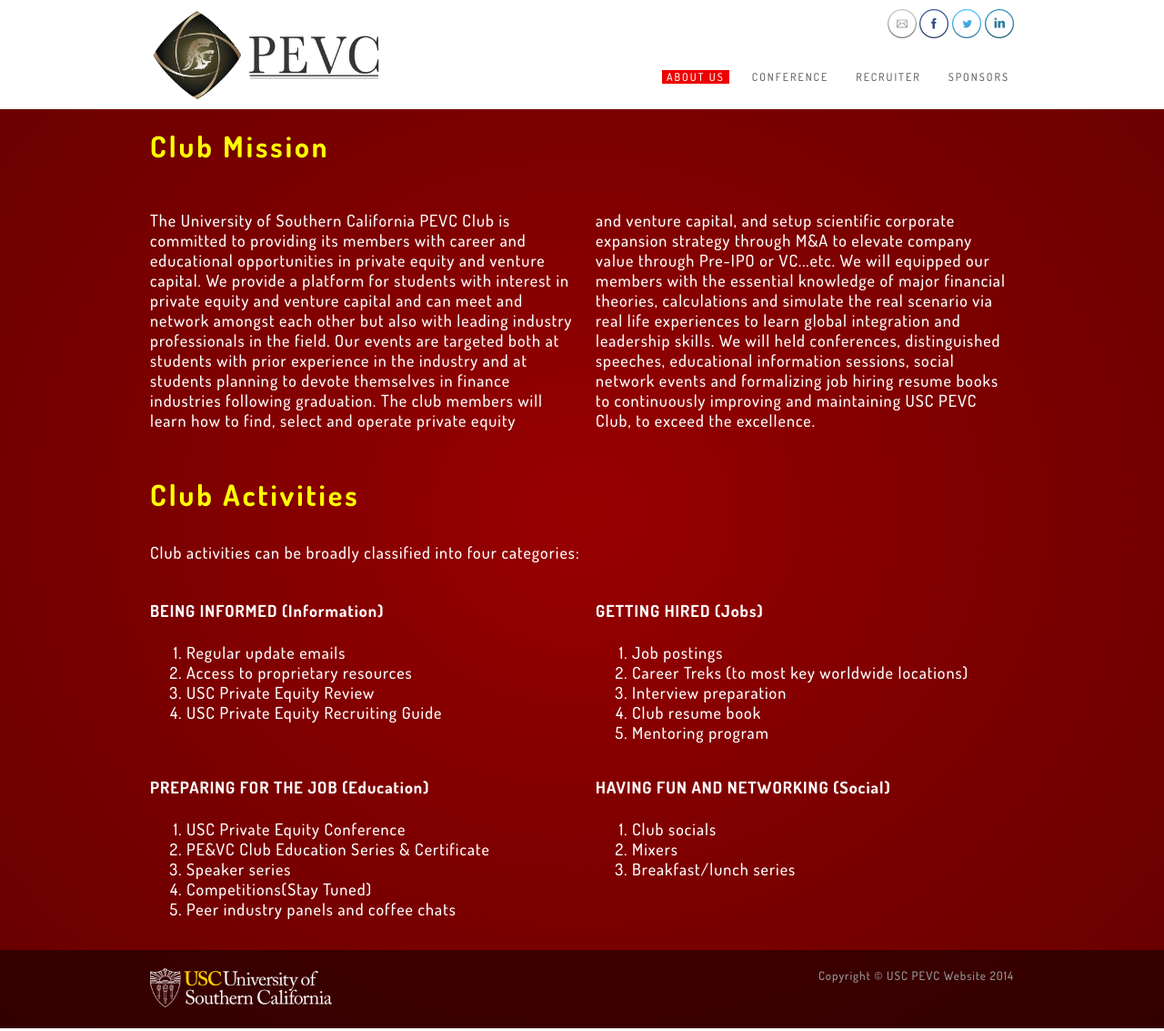
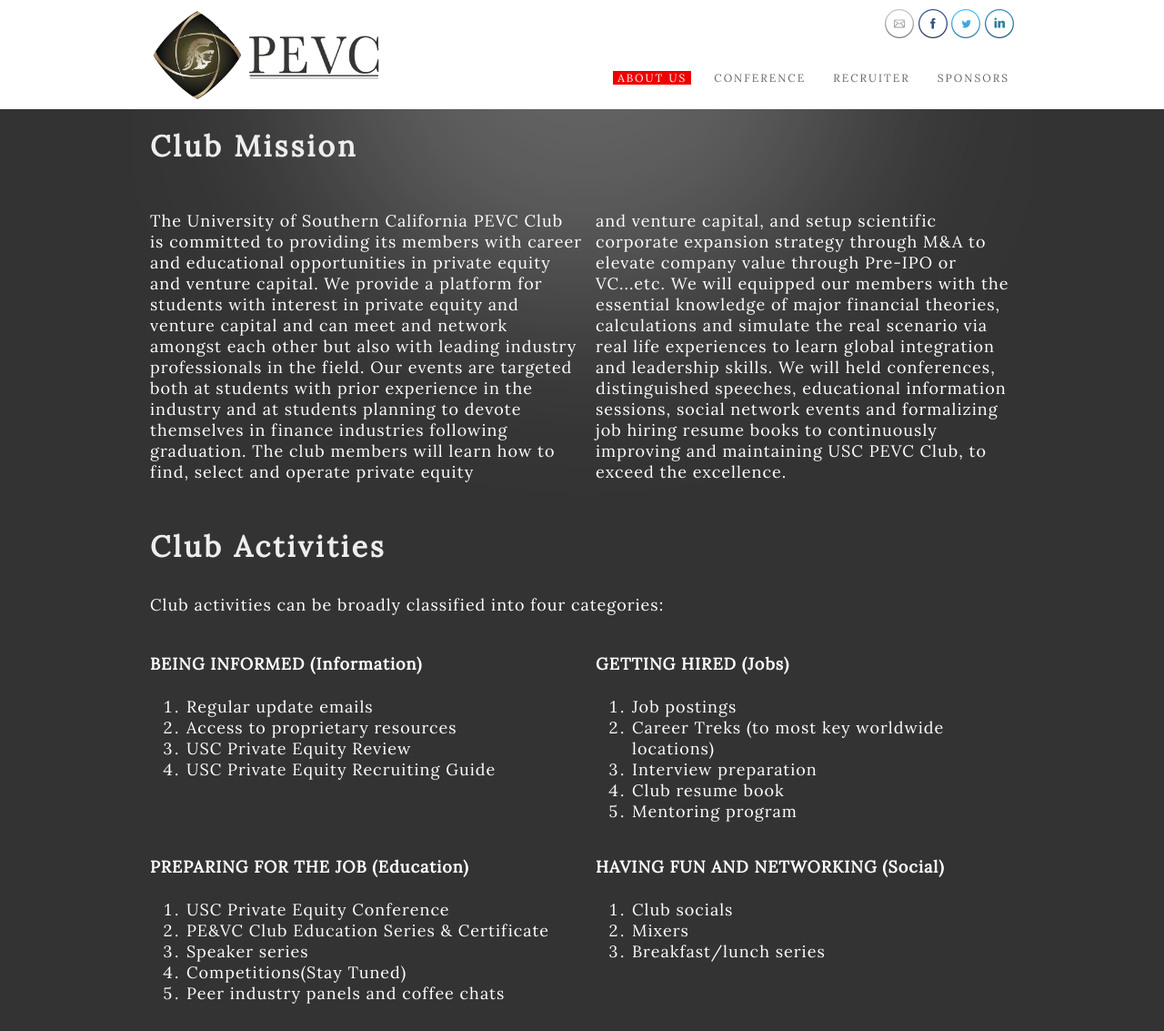
Before and after one commit to huaying/uscpevc, a plain HTML site: page about.html in a window 1280 px wide. Shown: the top 1133 px of the page at 91% size. Drawn offline with Linux system fonts and the light colour scheme; a web font is replaced by a local one.

Commit message:
USC PEVC 2.0.1 modify font-family, background

```diff
--- a/about.html
+++ b/about.html
@@ -4,7 +4,6 @@
     <meta charset="UTF-8">
     <title>USCPEVC</title>
     <link rel="icon" href="favicon.ico" type="image/x-icon">
-    <link href='http://fonts.googleapis.com/css?family=Dosis:500,700' rel='stylesheet' type='text/css'>
     <link rel="stylesheet" type="text/css" href="./css/normalize.css" />
     <link rel="stylesheet" type="text/css" href="./css/main.css" />
     <!--[if lt IE 9]>
--- a/css/main.css
+++ b/css/main.css
@@ -1,14 +1,8 @@
+@import url(http://fonts.googleapis.com/css?family=Lora|Hammersmith+One);
 body {
-    background: #990000;
-    background: -moz-radial-gradient(center, ellipse cover, #990000 0%, #800000 44%, #660000 100%);
-    background: -webkit-gradient(radial, center center, 0px, center center, 100%, color-stop(0%, #990000), color-stop(44%, #800000), color-stop(100%, #660000));
-    background: -webkit-radial-gradient(center, ellipse cover, #990000 0%, #800000 44%, #660000 100%);
-    background: -o-radial-gradient(center, ellipse cover, #990000 0%, #800000 44%, #660000 100%);
-    background: -ms-radial-gradient(center, ellipse cover, #990000 0%, #800000 44%, #660000 100%);
-    background: radial-gradient(ellipse at center, #990000 0%, #800000 44%, #660000 100%);
-    filter: progid:DXImageTransform.Microsoft.gradient( startColorstr='#990000', endColorstr='#660000', GradientType=1 );
+    background: #333 url('../img/background.png') center 120px no-repeat;
     color: #FFF;
-    font-family: "Dosis", Helvetica, Verdana, sans-serif;
+    font-family: "Lora", Helvetica, Verdana, sans-serif;
     letter-spacing: 1px;
     font-size:14px;
 }
@@ -60,6 +54,7 @@ header .main-nav ul a.activate {
     color: #FFF;
 }
 header .main-nav ul a {
+    font-family: "Lora", Helvetica, Verdana, sans-serif;
     color: #666;
     font-size:12px;
     letter-spacing:2px;
@@ -90,7 +85,7 @@ header .main-nav ul a {
 .main-content h3{
     font-size: 32px;
     letter-spacing:3px;
-    color:yellow;
+    color:#EEEEEE;
 }
 
 .main-content h2{
@@ -154,10 +149,11 @@ header .main-nav ul a {
 .slide li .slide-text h1{
     font-size:40px;
     letter-spacing:3px;
+    font-family: 'Hammersmith One', sans-serif;
 }
 
 .slide li .slide-text h2{
-    font-size:25px;
+    font-size:22px;
     letter-spacing:3px;
     width: 510px;
 
```
Also changed, not shown: conference.html (+0 -1 lines), index.html (+1 -2 lines), recruiter.html (+0 -1 lines), sponsors.html (+0 -1 lines), img/background.png (added).
